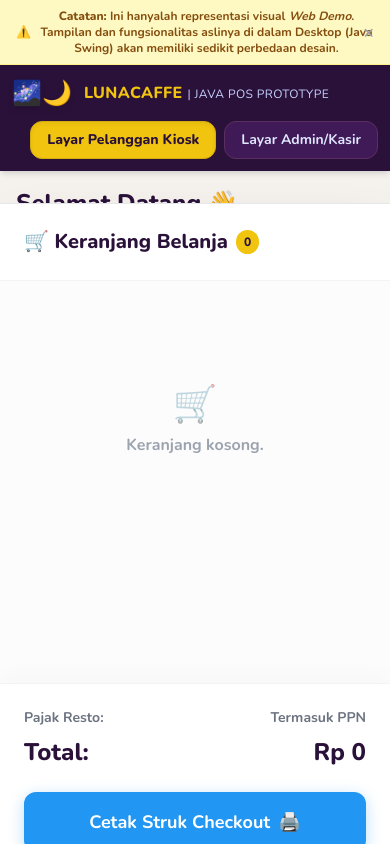
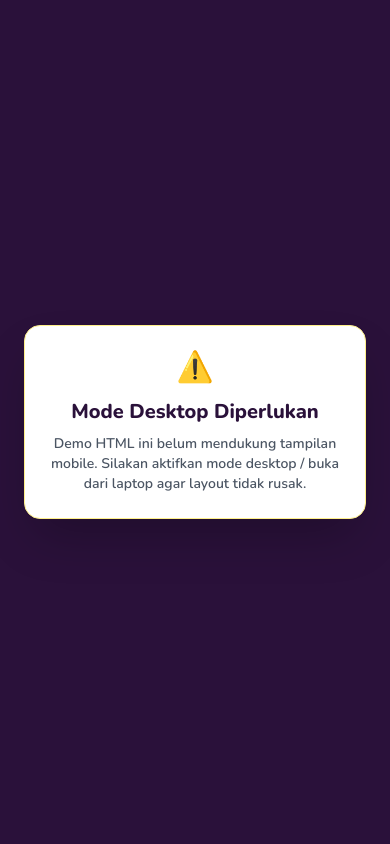
Before and after one commit to firgiawann/lunacaffe, a plain HTML site: page demo_lunacaffe.html in a window 390 px wide. Drawn offline with nearby package versions, Linux system fonts and the light colour scheme.

Commit message:
Revert "Make `demo_lunacaffe.html` mobile-safe (normal + Desktop Site) without regressing desktop layout"

```diff
--- a/demo_lunacaffe.html
+++ b/demo_lunacaffe.html
@@ -7,19 +7,6 @@
     <script src="https://cdn.tailwindcss.com"></script>
     <style>
         @import url('https://fonts.googleapis.com/css2?family=Nunito:wght@400;600;700;800&display=swap');
-
-        *, *::before, *::after { box-sizing: border-box; }
-        :root { --order-table-min-width: 640px; } /* aligned with sm breakpoint to keep 4 columns readable */
-        html, body {
-            width: 100%;
-            max-width: 100%;
-            overflow-x: hidden;
-        }
-
-        img, iframe, video, canvas, svg {
-            max-width: 100%;
-            height: auto;
-        }
 
         body {
             font-family: 'Nunito', sans-serif;
@@ -56,18 +43,35 @@
         }
         .btn-flat:active { transform: scale(0.96); }
 
-        .responsive-table {
-            width: 100%;
-            overflow-x: auto;
-            -webkit-overflow-scrolling: touch;
+        #mobile-warning {
+            display: none;
         }
 
-        .responsive-table table {
-            min-width: var(--order-table-min-width);
+        /* < 1024px (Tailwind lg breakpoint) is treated as mobile/tablet for this demo */
+        @media (max-width: 1023px) {
+            #desktop-demo {
+                display: none;
+            }
+
+            #mobile-warning {
+                display: flex;
+            }
         }
     </style>
 </head>
-<body class="min-h-screen flex flex-col text-gray-800 relative">
+<body class="h-screen flex flex-col overflow-hidden text-gray-800 relative">
+    <div id="mobile-warning" class="min-h-screen w-full items-center justify-center bg-[#2A113A] px-6 text-center">
+        <div class="max-w-md bg-white rounded-2xl p-6 shadow-2xl border border-yellow-200">
+            <div class="text-3xl mb-3">⚠️</div>
+            <h2 class="text-xl font-extrabold text-[#2A113A] mb-2">Mode Desktop Diperlukan</h2>
+            <p class="text-sm text-gray-600 font-semibold">
+                Demo HTML ini belum mendukung tampilan mobile.
+                Silakan aktifkan mode desktop / buka dari laptop agar layout tidak rusak.
+            </p>
+        </div>
+    </div>
+
+    <div id="desktop-demo">
 
     <!-- DISCLAIMER BAR -->
     <div class="bg-yellow-100 text-yellow-800 text-xs md:text-sm px-4 py-2 text-center font-bold border-b border-yellow-200 z-50 shadow-sm flex items-center justify-center gap-2 relative">
@@ -77,14 +81,14 @@
     </div>
 
     <!-- Top Navigation Window Mockup -->
-    <header class="bg-[#2A113A] text-white p-3 sm:p-4 shadow-md flex flex-col sm:flex-row sm:justify-between sm:items-center gap-3 z-10">
+    <header class="bg-[#2A113A] text-white p-4 shadow-md flex justify-between items-center z-10">
         <div class="flex items-center gap-3">
             <div class="text-2xl drop-shadow-md">🌌🌙</div>
-            <h1 class="text-base sm:text-lg lg:text-xl font-extrabold tracking-wide text-[#F1C40F] leading-tight">LUNACAFFE <span class="text-xs sm:text-sm font-normal text-indigo-200">| JAVA POS PROTOTYPE</span></h1>
+            <h1 class="text-xl font-extrabold tracking-wide text-[#F1C40F]">LUNACAFFE <span class="text-sm font-normal text-indigo-200">| JAVA POS PROTOTYPE</span></h1>
         </div>
-        <div class="flex flex-wrap justify-end gap-2">
-            <button onclick="switchView('kiosk')" id="btn-kiosk" class="btn-flat px-3 sm:px-4 py-2 bg-[#F1C40F] hover:bg-[#D4AC0D] text-[#2A113A] shadow-inner text-xs sm:text-sm">Layar Pelanggan Kiosk</button>
-            <button onclick="switchView('dashboard')" id="btn-dashboard" class="btn-flat px-3 sm:px-4 py-2 bg-[#3F1A57] hover:bg-[#5D2E61] text-indigo-100 border border-[#5D2E61] text-xs sm:text-sm">Layar Admin/Kasir</button>
+        <div class="flex gap-2">
+            <button onclick="switchView('kiosk')" id="btn-kiosk" class="btn-flat px-4 py-2 bg-[#F1C40F] hover:bg-[#D4AC0D] text-[#2A113A] shadow-inner">Layar Pelanggan Kiosk</button>
+            <button onclick="switchView('dashboard')" id="btn-dashboard" class="btn-flat px-4 py-2 bg-[#3F1A57] hover:bg-[#5D2E61] text-indigo-100 border border-[#5D2E61]">Layar Admin/Kasir</button>
         </div>
     </header>
 
@@ -92,39 +96,37 @@
     <main class="flex-1 relative overflow-hidden">
 
         <!-- =================== KIOSK VIEW =================== -->
-        <section id="view-kiosk" class="absolute inset-0 flex flex-col lg:flex-row h-full fade-in">
+        <section id="view-kiosk" class="absolute inset-0 flex flex-col md:flex-row h-full fade-in">
 
             <!-- Menu Area -->
-            <div class="flex-1 p-4 sm:p-6 lg:p-8 overflow-y-auto w-full">
-                <div class="flex flex-col md:flex-row md:justify-between md:items-center gap-4 mb-6">
+            <div class="flex-1 p-6 md:p-8 overflow-y-auto w-full">
+                <div class="flex justify-between items-center mb-6">
                     <div>
-                        <h2 class="text-2xl sm:text-3xl font-extrabold text-[#2A113A]">Selamat Datang 👋</h2>
+                        <h2 class="text-3xl font-extrabold text-[#2A113A]">Selamat Datang 👋</h2>
                         <p class="text-gray-500 mt-1">Silakan pilih menu pesanan mandiri Anda.</p>
                     </div>
 
                     <!-- Search/Filter Mimic -->
-                    <div class="flex flex-col sm:flex-row gap-2 w-full sm:w-auto">
-                        <label for="filter-kat" class="sr-only">Filter kategori menu</label>
-                        <select id="filter-kat" class="flat-card px-4 py-2 outline-none text-sm font-bold text-[#2A113A] w-full sm:w-auto" onchange="renderMenu()">
+                    <div class="flex gap-2 hidden md:flex">
+                        <select id="filter-kat" class="flat-card px-4 py-2 outline-none text-sm font-bold text-[#2A113A]" onchange="renderMenu()">
                             <option value="Semua">Semua Kategori</option>
                             <option value="Minuman">🔥 Minuman Kopi</option>
                             <option value="Snack">🥐 Snack/Kue</option>
                         </select>
-                        <div class="flat-card flex items-center px-3 w-full sm:w-auto">
+                        <div class="flat-card flex items-center px-3">
                             <span class="text-gray-400">🔍</span>
-                            <label for="search-box" class="sr-only">Cari nama menu</label>
-                            <input type="text" id="search-box" onkeyup="renderMenu()" placeholder="Cari nama menu..." class="px-2 py-2 outline-none rounded-lg text-sm w-full sm:w-48 font-semibold text-[#2A113A]">
+                            <input type="text" id="search-box" onkeyup="renderMenu()" placeholder="Cari nama menu..." class="px-2 py-2 outline-none rounded-lg text-sm w-48 font-semibold text-[#2A113A]">
                         </div>
                     </div>
                 </div>
 
-                <div class="grid grid-cols-1 sm:grid-cols-2 md:grid-cols-3 lg:grid-cols-4 gap-4 sm:gap-5" id="kiosk-menu-container">
+                <div class="grid grid-cols-2 md:grid-cols-3 lg:grid-cols-4 gap-5" id="kiosk-menu-container">
                     <!-- Javascript will inject cards here -->
                 </div>
             </div>
 
             <!-- Cart Sidebar (Right) -->
-            <div class="w-full lg:w-[32%] xl:w-[30%] bg-white shadow-2xl border-t lg:border-t-0 lg:border-l border-gray-200 flex flex-col z-10 shrink-0 h-full relative">
+            <div class="w-full md:w-[26rem] bg-white shadow-2xl border-l border-gray-200 flex flex-col z-10 shrink-0 h-full relative">
                 <div class="p-6 border-b border-gray-100">
                     <h3 class="text-xl font-extrabold text-[#2A113A] flex items-center gap-2">🛒 Keranjang Belanja <span class="bg-[#F1C40F] text-[#2A113A] text-xs px-2 py-1 rounded-full" id="cart-badge">0</span></h3>
                 </div>
@@ -152,10 +154,10 @@
 
 
         <!-- =================== DASHBOARD VIEW =================== -->
-        <section id="view-dashboard" class="absolute inset-0 hidden fade-in flex flex-col lg:flex-row"> <!-- lg breakpoint stays in sync with sidebar width switch -->
+        <section id="view-dashboard" class="absolute inset-0 hidden fade-in flex">
 
             <!-- Dashboard Sidebar Mimic -->
-            <aside class="w-full lg:w-64 bg-white border-b lg:border-b-0 lg:border-r border-gray-200 flex flex-col h-auto lg:h-full shrink-0 shadow-lg z-10">
+            <aside class="w-64 bg-white border-r border-gray-200 flex flex-col h-full shrink-0 shadow-lg z-10">
                 <div class="p-6 border-b border-gray-100 text-center flex flex-col items-center">
                     <div class="w-16 h-16 bg-[#2A113A] rounded-full flex items-center justify-center text-3xl mb-3 shadow-md">🧑‍🍳</div>
                     <p class="font-extrabold text-[#2A113A] text-lg">Panel Pegawai</p>
@@ -179,17 +181,16 @@
             </aside>
 
             <!-- Dashboard Content -->
-            <div class="flex-1 p-4 sm:p-6 lg:p-8 overflow-y-auto bg-[#F5F2EE]">
+            <div class="flex-1 p-8 overflow-y-auto bg-[#F5F2EE]">
                 <div class="flex justify-between items-center mb-6">
                     <div>
-                        <h2 class="text-2xl sm:text-3xl font-extrabold text-[#2A113A]">Monitor Pelayanan Resi</h2>
+                        <h2 class="text-3xl font-extrabold text-[#2A113A]">Monitor Pelayanan Resi</h2>
                         <p class="text-gray-500 text-sm mt-1">Mengawasi masuknya order secara real-time dari mesin depan.</p>
                     </div>
                     <button class="btn-flat px-4 py-2 bg-white text-[#2A113A] border border-gray-200 shadow-sm hover:bg-gray-50">🔄 Reload Tabel</button>
                 </div>
 
                 <div class="flat-card overflow-hidden">
-                    <div class="responsive-table">
                     <table class="w-full text-left" id="order-table">
                         <thead class="bg-[#2A113A] border-b border-gray-100">
                             <tr>
@@ -211,7 +212,6 @@
                             </tr>
                         </tbody>
                     </table>
-                    </div>
                 </div>
             </div>
 
@@ -432,5 +432,6 @@
         switchView('kiosk');
 
     </script>
+    </div>
 </body>
 </html>
```
